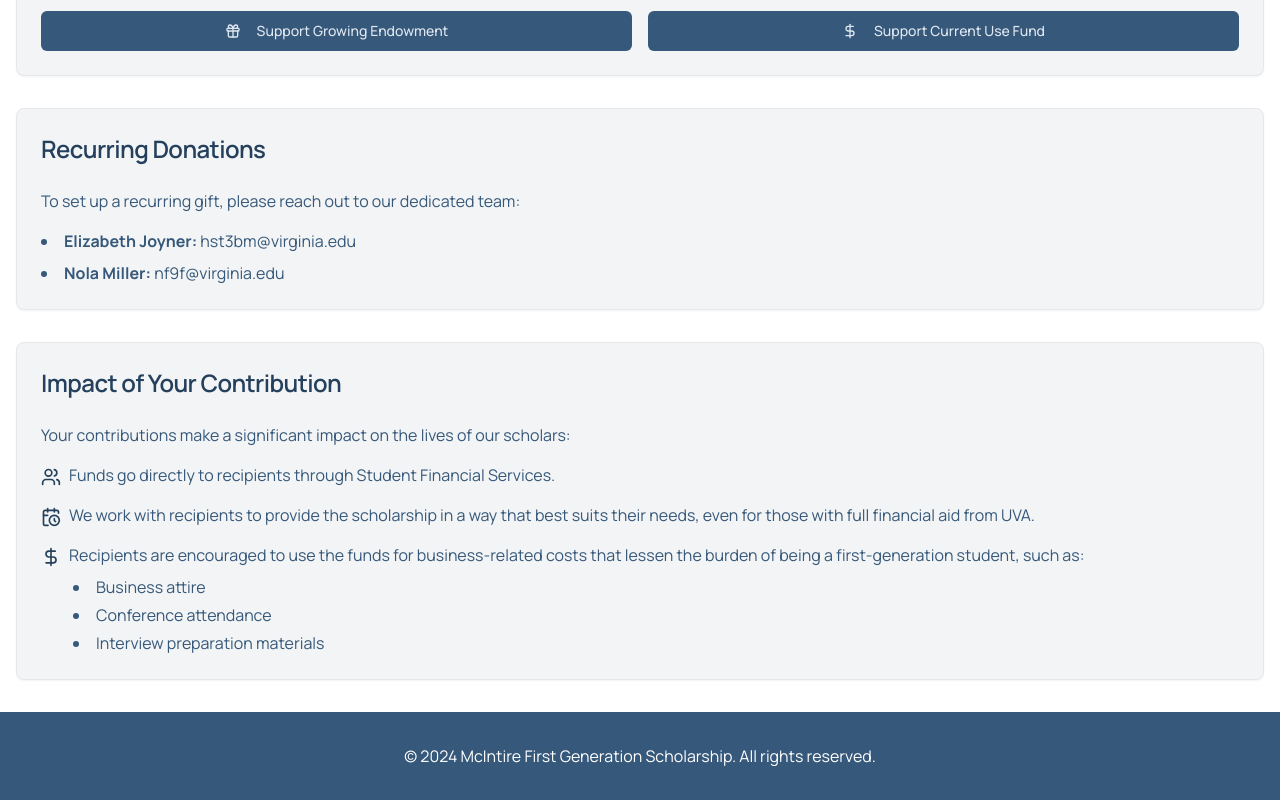
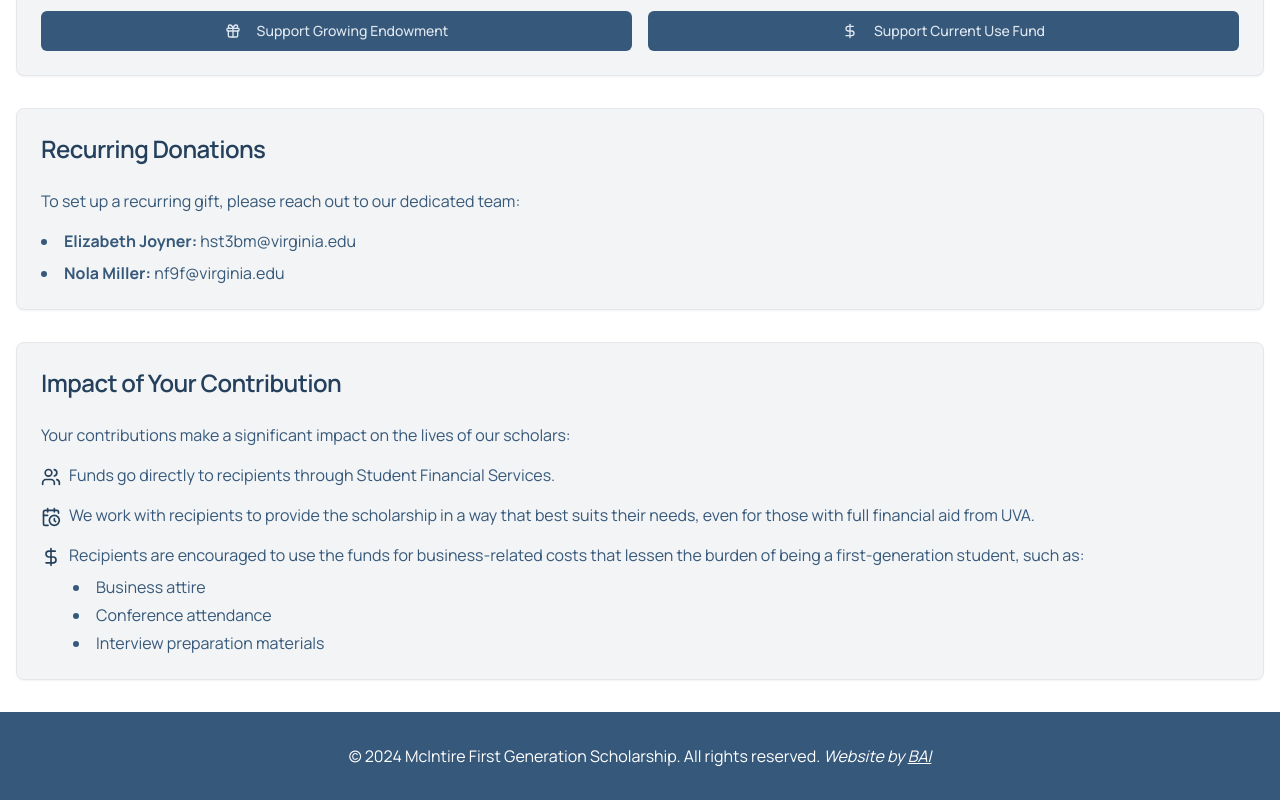
Before and after one commit to dahal-manish/mcintire-first-gen, a Next.js app: page /donate in a window 1280 px wide. Shown: the part 336-1136 px from the top of the page. Built offline with nearby package versions, Linux system fonts and the light colour scheme.

Commit message:
prevented icons from shrinking, updated footer

```diff
--- a/app/donate/page.tsx
+++ b/app/donate/page.tsx
@@ -56,15 +56,15 @@
             <p className="mb-4">Your contributions make a significant impact on the lives of our scholars:</p>
             <ul className="space-y-4">
               <li className="flex items-start">
-                <Users className="mr-2 h-5 w-5 text-blue-3 mt-1" />
+                <Users className="mr-2 h-5 w-5 text-blue-3 mt-1 min-w-[1.25rem] min-h-[1.25rem]" />
                 <span>Funds go directly to recipients through Student Financial Services.</span>
               </li>
               <li className="flex items-start">
-                <CalendarClock className="mr-2 h-5 w-5 text-blue-3 mt-1" />
+                <CalendarClock className="mr-2 h-5 w-5 text-blue-3 mt-1 min-w-[1.25rem] min-h-[1.25rem]" />
                 <span>We work with recipients to provide the scholarship in a way that best suits their needs, even for those with full financial aid from UVA.</span>
               </li>
               <li className="flex items-start">
-                <DollarSign className="mr-2 h-5 w-5 text-blue-3 mt-1" />
+                <DollarSign className="mr-2 h-5 w-5 text-blue-3 mt-1 min-w-[1.25rem] min-h-[1.25rem]" />
                 <span>Recipients are encouraged to use the funds for business-related costs that lessen the burden of being a first-generation student, such as:</span>
               </li>
             </ul>
--- a/components/Footer.tsx
+++ b/components/Footer.tsx
@@ -2,7 +2,7 @@
     return (
         <footer className="bg-blue-2 text-white py-8">
             <div className="container mx-auto text-center">
-                <p>&copy; 2024 McIntire First Generation Scholarship. All rights reserved.</p>
+                <p>&copy; 2024 McIntire First Generation Scholarship. All rights reserved. <span className="italic">Website by <a href="https://www.bai-uva.org" className="underline" target="_blank" rel="noopener noreferrer">BAI</a></span></p>
                 {/* <div className="mt-4">
                     <a href="mailto:manish.dahal@virginia.edu" className="text-gold hover:underline mr-4">Manish Dahal</a>
                     <a href="mailto:ssa4ec@virginia.edu" className="text-gold hover:underline">Sarrah Abdulali</a>
```
